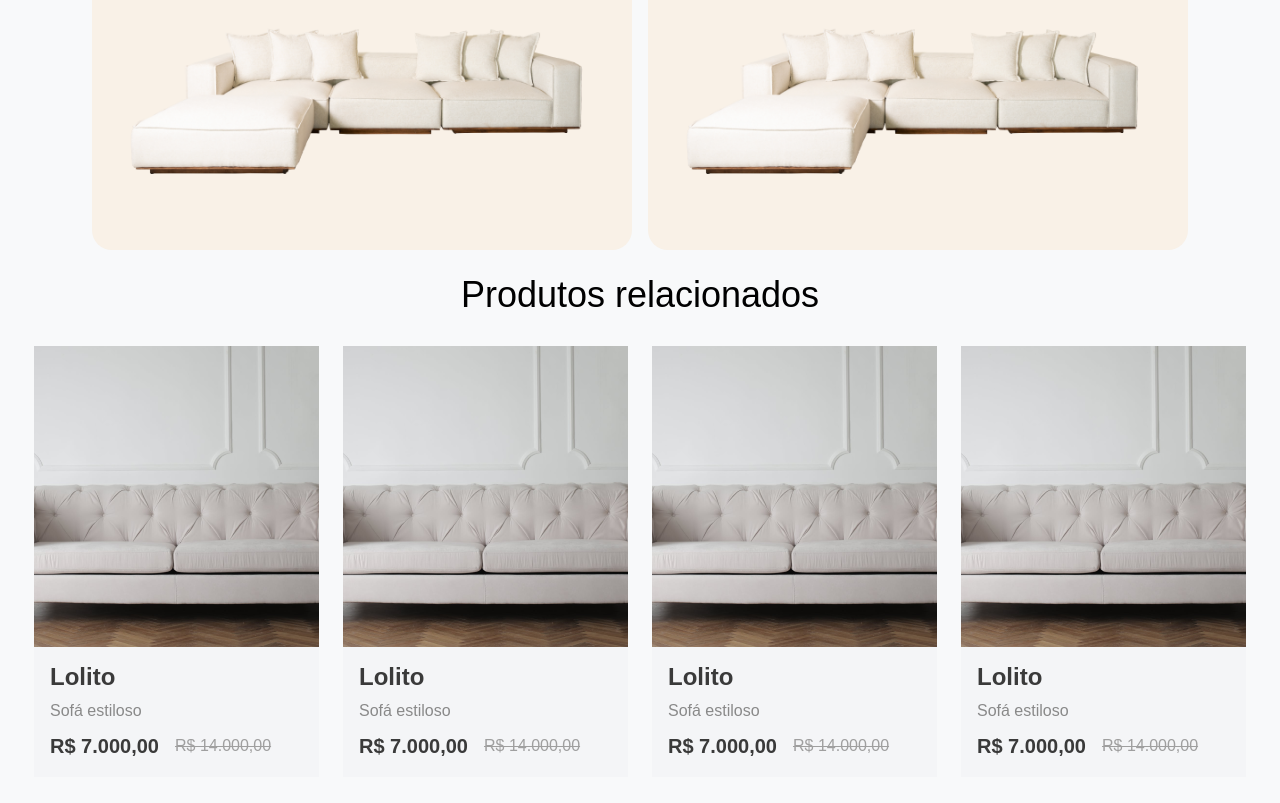
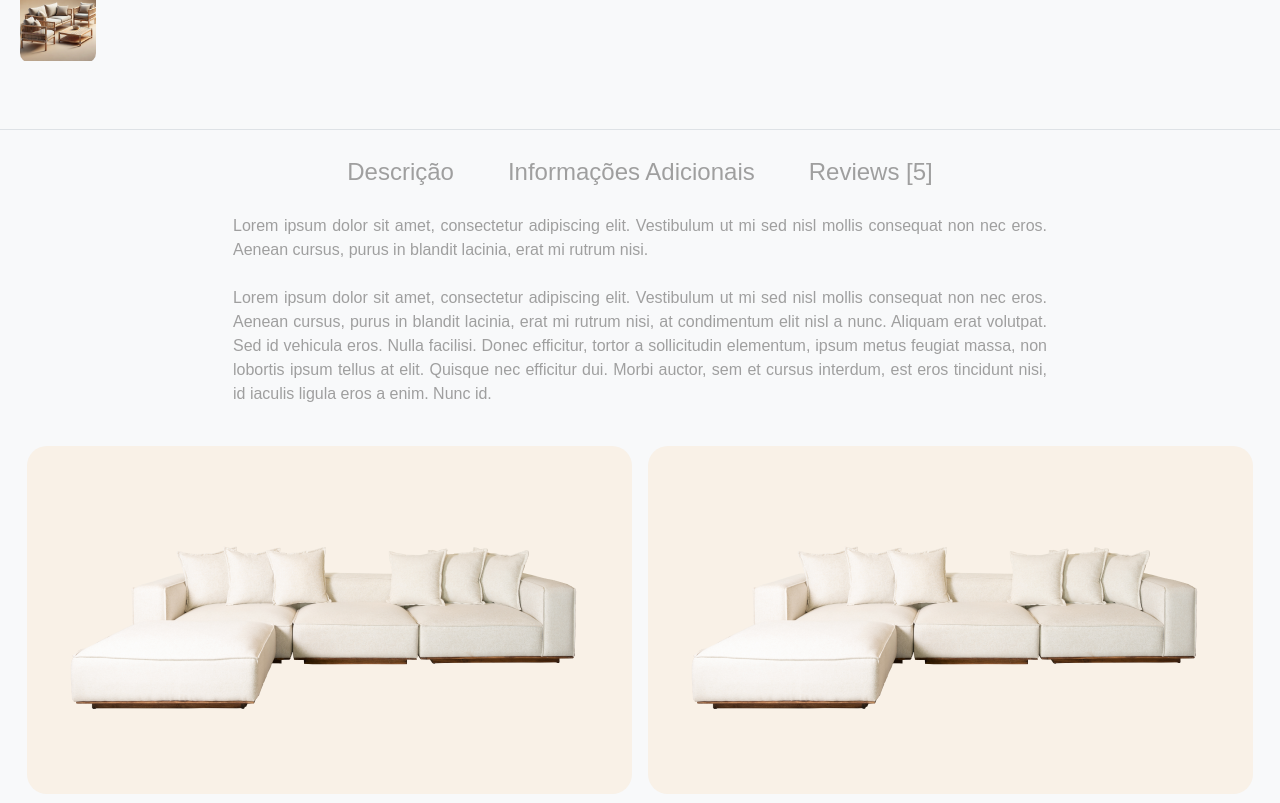
Before and after one commit to Joutace/marketplace-angular, an Angular app: page / in a window 1280 px wide. Shown: the part 577-1380 px from the top of the page. Built offline with nearby package versions, Linux system fonts and the light colour scheme.

Commit message:
chore: update layout paddings

```diff
--- a/src/app/components/product-details/product-details.component.html
+++ b/src/app/components/product-details/product-details.component.html
@@ -1,3 +1,4 @@
+<div class="border-top pt-4">
   <div class="d-flex justify-content-evenly align-items-center pages">
     <ul class="nav nav-list">
       <li><a href="#">Descrição</a></li>
@@ -6,11 +7,14 @@
     </ul>
   </div>
 
-<div class="d-flex justify-content-center text-justify py-4 description">
+  <div class="d-flex justify-content-center text-justify py-4">
+    <div class="description">
       <p [innerHTML]="description"></p>
+    </div>
   </div>
 
   <div class="d-flex justify-content-center gap-3 images">
     <img src="assets/img/image-2.png" class="object-fit-contain" alt="" />
     <img src="assets/img/image-2.png" class="object-fit-contain" alt="" />
   </div>
+</div>
--- a/src/app/components/product-details/product-details.component.scss
+++ b/src/app/components/product-details/product-details.component.scss
@@ -1,10 +1,11 @@
 :host {
   display: block;
   justify-content: center;
-  padding-inline: var(--padding-inline);
   text-align: justify;
   color: var(--gray-320);
-  padding-inline: var(--padding-inline);
+  align-self: center;
+  width: 100%;
+  padding-bottom: 66px;
 }
 
 .nav-list {
@@ -23,6 +24,7 @@
   }
 }
 .description {
+  max-width: 1026px;
   padding-inline: 106px;
 
   p {
--- a/src/app/components/related-products/related-products.component.html
+++ b/src/app/components/related-products/related-products.component.html
@@ -1,6 +1,9 @@
+<div class="border-top pt-4">
   <h1>Produtos relacionados</h1>
 
-<div class="d-flex justify-content-center gap-4 mt-4">
+  <div
+    class="d-flex justify-content-center gap-4 mt-4 overflow-auto cards-wrapper"
+  >
     @for( card of cards; track $index){
     <div class="card text-start border-0 rounded-0" style="width: 18rem">
       <img
@@ -19,3 +22,4 @@
     </div>
     }
   </div>
+</div>
--- a/src/app/components/related-products/related-products.component.scss
+++ b/src/app/components/related-products/related-products.component.scss
@@ -1,5 +1,4 @@
 :host {
-  padding-inline: var(--padding-inline);
   text-align: center;
 }
 
@@ -8,6 +7,11 @@ h1 {
   font-weight: 500;
   line-height: 54px;
 }
+
+.cards-wrapper {
+  width: 100%;
+  padding-inline: var(--padding-inline);
+  overflow-y: auto;
 
   .card {
     max-width: 285px;
@@ -43,3 +47,4 @@ h1 {
       }
     }
   }
+}
--- a/src/app/pages/index/index.component.html
+++ b/src/app/pages/index/index.component.html
@@ -1,3 +1,4 @@
 <app-breadcrumbs />
+<app-product />
 <app-product-details />
 <app-related-products />
--- a/src/app/pages/index/index.component.scss
+++ b/src/app/pages/index/index.component.scss
@@ -0,0 +1,5 @@
+:host {
+  display: flex;
+  flex-direction: column;
+  justify-content: center;
+}
--- a/src/app/pages/index/index.component.ts
+++ b/src/app/pages/index/index.component.ts
@@ -2,11 +2,12 @@ import { Component } from '@angular/core';
 import { BreadcrumbsComponent } from "../../components/breadcrumbs/breadcrumbs.component";
 import { RelatedProductsComponent } from "../../components/related-products/related-products.component";
 import { ProductDetailsComponent } from "../../components/product-details/product-details.component";
+import { ProductComponent } from "../../components/product/product.component";
 
 @Component({
   selector: 'app-index',
   standalone: true,
-  imports: [BreadcrumbsComponent, RelatedProductsComponent, ProductDetailsComponent],
+  imports: [BreadcrumbsComponent, RelatedProductsComponent, ProductDetailsComponent, ProductComponent],
   templateUrl: './index.component.html',
   styleUrl: './index.component.scss'
 })
```
Lines whose indentation alone changed are shown as unchanged.
